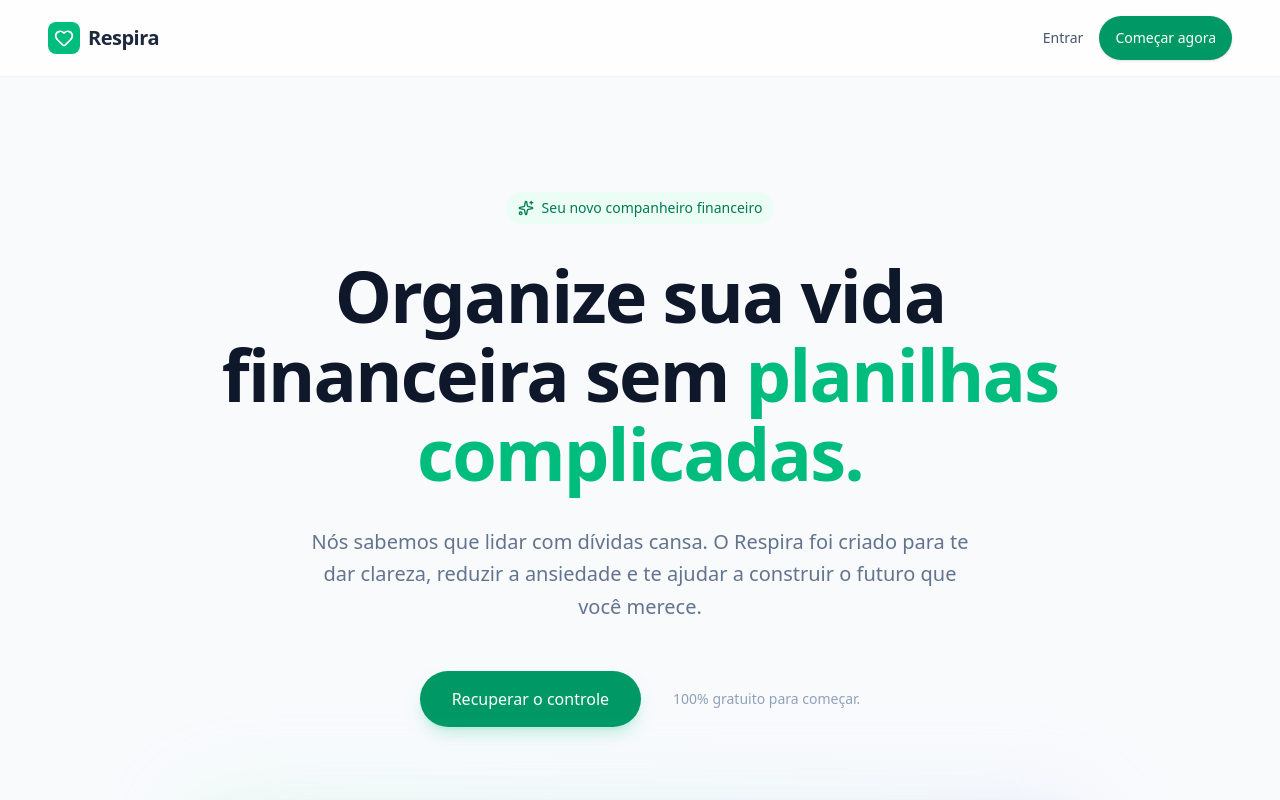
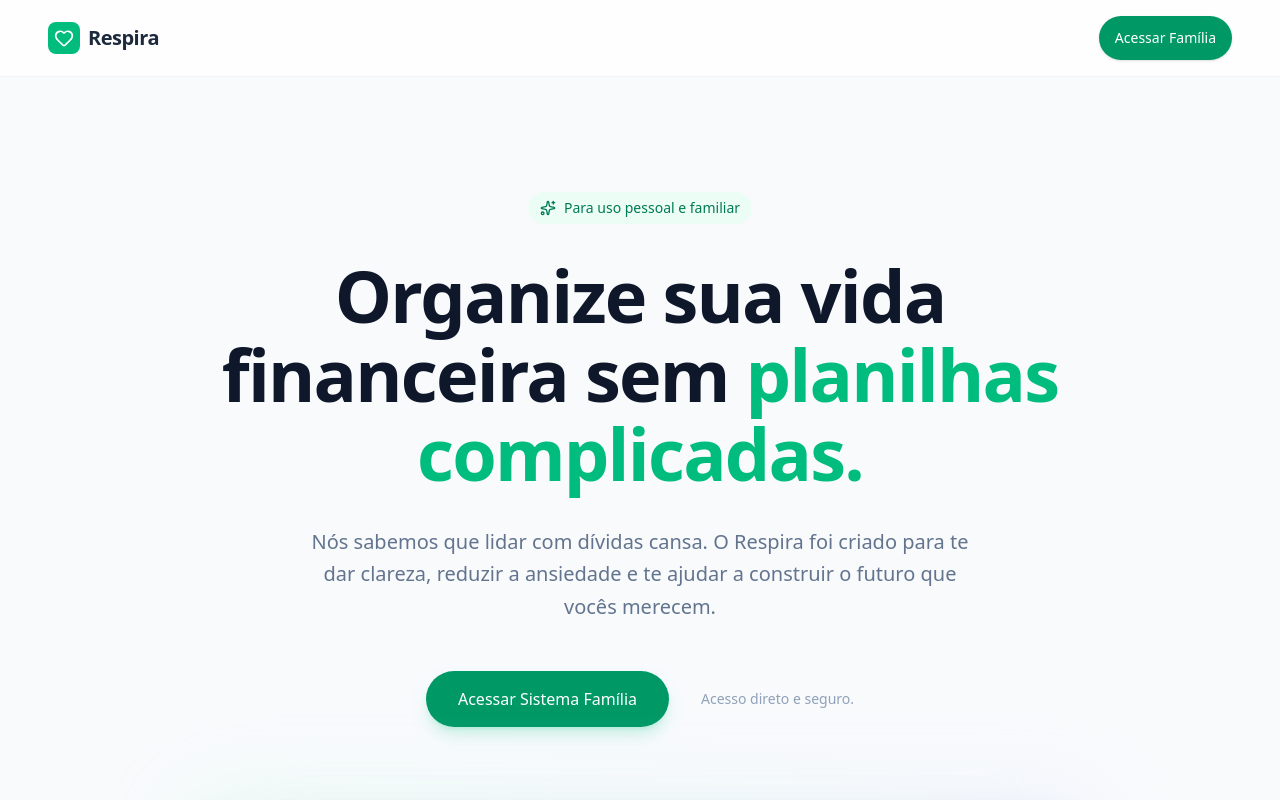
Before and after one commit to rhafa214/respira, a React (Vite) app: page / in a window 1280 px wide. Shown: the top 800 px of the page. Built offline with nearby package versions, Linux system fonts and the light colour scheme; no server answers; the database is empty.

Commit message:
feat(auth): transition to shared account authentication
Implement shared email/password authentication for the "Família" account and add a loading state to the landing page sign-in button.

```diff
--- a/src/components/AuthProvider.tsx
+++ b/src/components/AuthProvider.tsx
@@ -1,5 +1,5 @@
 import { createContext, useContext, useEffect, useState } from 'react';
-import { User, onAuthStateChanged, signInWithPopup, GoogleAuthProvider, signOut as firebaseSignOut } from 'firebase/auth';
+import { User, onAuthStateChanged, signInWithEmailAndPassword, createUserWithEmailAndPassword, signOut as firebaseSignOut } from 'firebase/auth';
 import { auth } from '@/lib/firebase';
 import { doc, getDocFromServer, setDoc } from 'firebase/firestore';
 import { db, handleFirestoreError, OperationType } from '@/lib/firebase';
@@ -50,7 +50,7 @@ export function AuthProvider({ children }: { children: React.ReactNode }) {
           if (!userDoc || !userDoc.exists()) {
             await setDoc(userDocRef, {
               userId: u.uid,
-              name: u.displayName || 'Usuário',
+              name: u.displayName || 'Família',
               email: u.email,
               createdAt: new Date().toISOString()
             });
@@ -67,8 +67,21 @@ export function AuthProvider({ children }: { children: React.ReactNode }) {
   }, []);
 
   const signIn = async () => {
-    const provider = new GoogleAuthProvider();
-    await signInWithPopup(auth, provider);
+    const email = "familia@copiloto.app";
+    const password = "familia-copiloto-2026";
+    try {
+      await signInWithEmailAndPassword(auth, email, password);
+    } catch (e: any) {
+      if (e.code === 'auth/user-not-found' || e.code === 'auth/invalid-credential') {
+        try {
+          await createUserWithEmailAndPassword(auth, email, password);
+        } catch(createErr) {
+          console.error("Failed to create shared account:", createErr);
+        }
+      } else {
+        console.error("Login failed:", e);
+      }
+    }
   };
 
   const signOut = async () => {
--- a/src/pages/LandingPage.tsx
+++ b/src/pages/LandingPage.tsx
@@ -1,14 +1,22 @@
 import { Link, Navigate } from "react-router-dom";
 import { Button } from "@/components/ui/button";
-import { Heart, ShieldCheck, Sparkles, LayoutDashboard, Target } from "lucide-react";
+import { Heart, ShieldCheck, Sparkles, LayoutDashboard, Target, Loader2 } from "lucide-react";
 import { useAuth } from "@/components/AuthProvider";
+import { useState } from "react";
 
 export default function LandingPage() {
   const { user, signIn } = useAuth();
+  const [isSigningIn, setIsSigningIn] = useState(false);
 
   if (user) {
     return <Navigate to="/app" replace />;
   }
+
+  const handleSignIn = async () => {
+    setIsSigningIn(true);
+    await signIn();
+    // It will automatically navigate away due to the user check above once auth state resolves
+  };
 
   return (
     <div className="min-h-screen bg-slate-50 font-sans">
@@ -21,10 +29,10 @@ export default function LandingPage() {
           <span className="font-bold text-xl tracking-tight text-slate-800">Respira</span>
         </div>
         <div className="flex items-center gap-4">
-          <button onClick={signIn} className="hidden sm:block text-sm font-medium text-slate-600 hover:text-slate-900 transition-colors">
-            Entrar
-          </button>
-          <Button onClick={signIn} className="rounded-full shadow-sm hover:shadow-md transition-all">Começar agora</Button>
+          <Button onClick={handleSignIn} disabled={isSigningIn} className="rounded-full shadow-sm hover:shadow-md transition-all">
+            {isSigningIn ? <Loader2 className="w-4 h-4 mr-2 animate-spin" /> : null}
+            {isSigningIn ? "Acessando..." : "Acessar Família"}
+          </Button>
         </div>
       </nav>
 
@@ -32,19 +40,20 @@ export default function LandingPage() {
       <section className="pt-32 pb-20 md:pt-48 md:pb-32 px-6 max-w-6xl mx-auto text-center">
         <div className="inline-flex items-center gap-2 px-3 py-1.5 rounded-full bg-emerald-50 text-emerald-700 text-sm font-medium mb-8">
           <Sparkles className="w-4 h-4" />
-          Seu novo companheiro financeiro
+          Para uso pessoal e familiar
         </div>
         <h1 className="text-5xl md:text-7xl font-bold tracking-tight text-slate-900 max-w-4xl mx-auto leading-[1.1]">
           Organize sua vida financeira sem <span className="text-emerald-500">planilhas complicadas.</span>
         </h1>
         <p className="mt-8 text-xl text-slate-500 max-w-2xl mx-auto leading-relaxed">
-          Nós sabemos que lidar com dívidas cansa. O Respira foi criado para te dar clareza, reduzir a ansiedade e te ajudar a construir o futuro que você merece.
+          Nós sabemos que lidar com dívidas cansa. O Respira foi criado para te dar clareza, reduzir a ansiedade e te ajudar a construir o futuro que vocês merecem.
         </p>
         <div className="mt-12 flex flex-col sm:flex-row items-center justify-center gap-4">
-          <Button onClick={signIn} size="lg" className="rounded-full w-full sm:w-auto text-base h-14 px-8 shadow-lg shadow-emerald-500/20">
-            Recuperar o controle
+          <Button onClick={handleSignIn} disabled={isSigningIn} size="lg" className="rounded-full w-full sm:w-auto text-base h-14 px-8 shadow-lg shadow-emerald-500/20">
+            {isSigningIn ? <Loader2 className="w-5 h-5 mr-2 animate-spin" /> : null}
+            {isSigningIn ? "Entrando no sistema..." : "Acessar Sistema Família"}
           </Button>
-          <p className="text-sm text-slate-400 sm:ml-4">100% gratuito para começar.</p>
+          <p className="text-sm text-slate-400 sm:ml-4">Acesso direto e seguro.</p>
         </div>
 
         {/* Hero Image Mockup (Abstracted) */}
```
